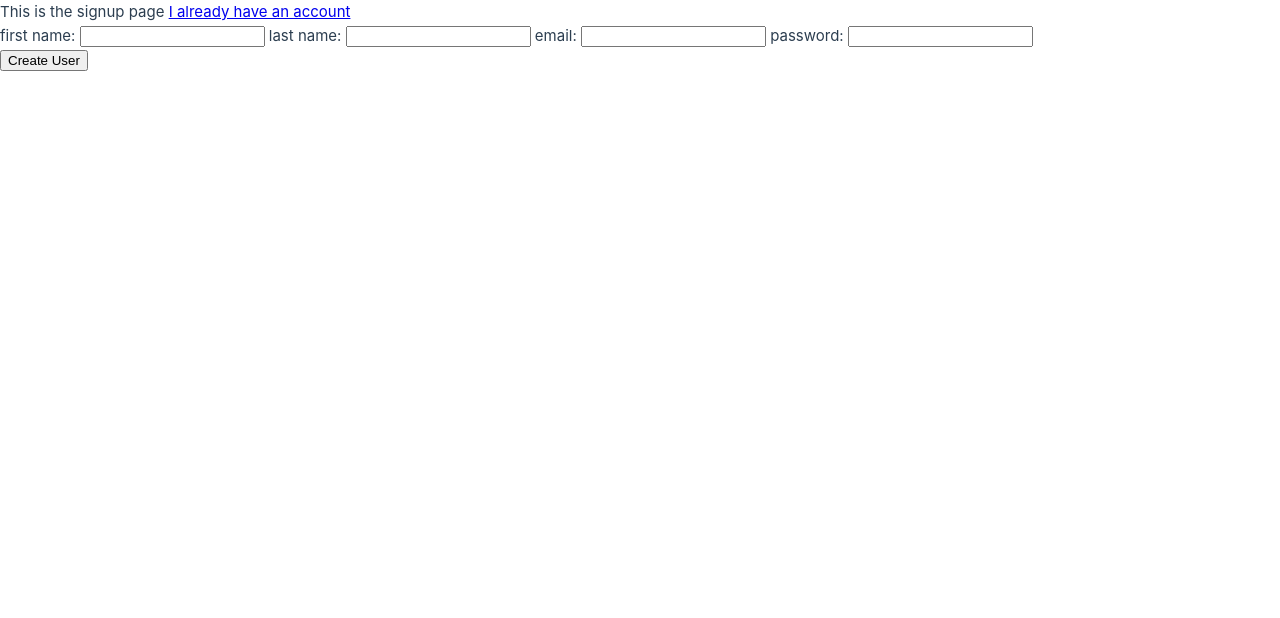
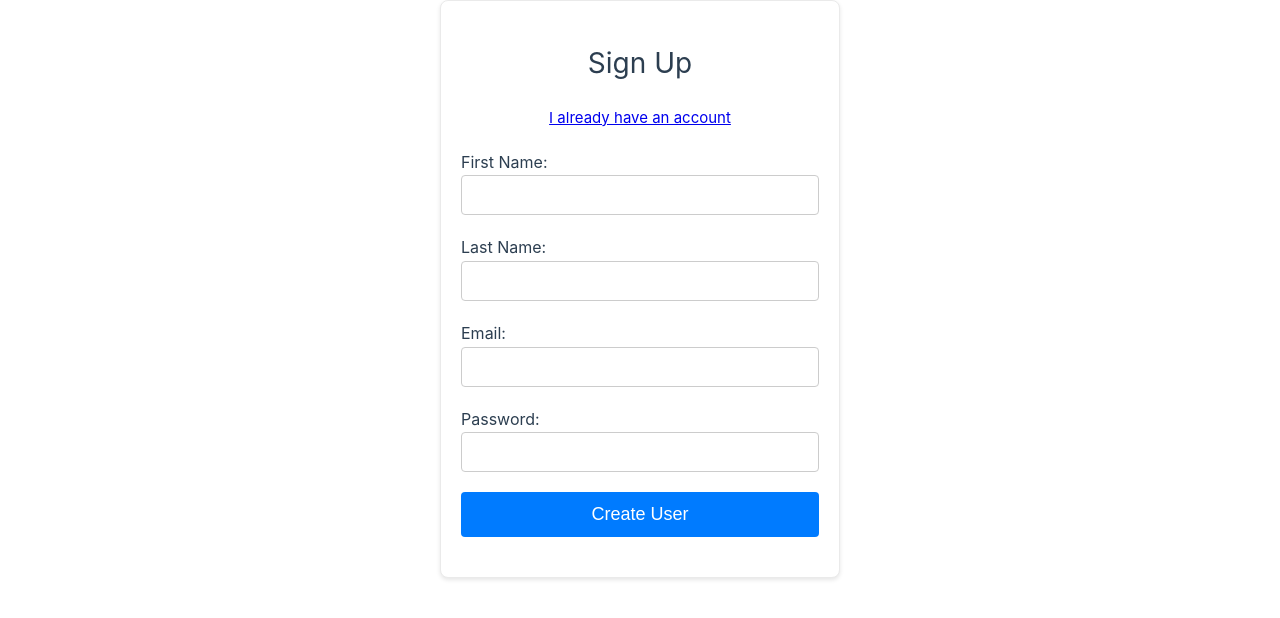
Before and after one commit to IntroToSWE/Front-End, a Vue app in the folder PowerPlant/: page /signup in a window 1280 px wide. Shown: the top 618 px of the page. Built offline with nearby package versions, Linux system fonts and the light colour scheme.

Commit message:
sign up page css

```diff
--- a/PowerPlant/src/components/SignUp.vue
+++ b/PowerPlant/src/components/SignUp.vue
@@ -1,24 +1,34 @@
 <template>
-    This is the signup page
-    <a href="../">I already have an account</a>
-    <form>
-        first name:
-        <input type="text" id="first_name">
-        last name:
-        <input type="text" id="last_name">
-        email:
-        <input type="text" id="email">
-        password:
-        <input type="text" id="password">
+    <div class="container">
+      <h1 class="title">Sign Up</h1>
+      <p class="login-link"><router-link to="../">I already have an account</router-link></p>
+      <form class="signup-form">
+        <div class="form-group">
+          <label for="first_name">First Name:</label>
+          <input type="text" id="first_name" class="form-control">
+        </div>
+        <div class="form-group">
+          <label for="last_name">Last Name:</label>
+          <input type="text" id="last_name" class="form-control">
+        </div>
+        <div class="form-group">
+          <label for="email">Email:</label>
+          <input type="email" id="email" class="form-control">
+        </div>
+        <div class="form-group">
+          <label for="password">Password:</label>
+          <input type="password" id="password" class="form-control">
+        </div>
+        <button @click="makeNewUser" class="signup-btn">Create User</button>
       </form>
-    <button @click="MakeNewUser">Create User</button>
+    </div>
   </template>
 
   <script setup lang="ts">
   import axios from 'axios';
   import { ref } from 'vue';
 
-function MakeNewUser() {
+  function makeNewUser() {
       const make = () => {
           let form = new FormData();
           let first_name = (<HTMLInputElement>document.getElementById("first_name")).value;
@@ -45,3 +55,68 @@ function MakeNewUser() {
 
 
   </script>
+
+  <style scoped>
+  .container {
+    max-width: 400px;
+    margin: 0 auto;
+    padding: 40px 20px;
+    border: 1px solid #eaeaea;
+    border-radius: 8px;
+    background-color: #ffffff;
+    box-shadow: 0 2px 4px rgba(0, 0, 0, 0.1);
+  }
+
+  .title {
+    font-size: 28px;
+    margin-bottom: 20px;
+    text-align: center;
+  }
+
+  .login-link {
+    margin-bottom: 20px;
+    text-align: center;
+  }
+
+  .signup-form {
+    display: flex;
+    flex-direction: column;
+  }
+
+  .form-group {
+    margin-bottom: 20px;
+  }
+
+  label {
+    font-size: 16px;
+  }
+
+  .form-control {
+    width: 100%;
+    padding: 10px;
+    font-size: 16px;
+    border: 1px solid #ccc;
+    border-radius: 4px;
+    transition: border-color 0.3s;
+  }
+
+  .form-control:focus {
+    outline: none;
+    border-color: #007bff;
+  }
+
+  .signup-btn {
+    background-color: #007bff;
+    color: #ffffff;
+    border: none;
+    padding: 12px 0;
+    border-radius: 4px;
+    font-size: 18px;
+    cursor: pointer;
+    transition: background-color 0.3s;
+  }
+
+  .signup-btn:hover {
+    background-color: #0056b3;
+  }
+  </style>
```
Lines whose indentation alone changed are shown as unchanged.
